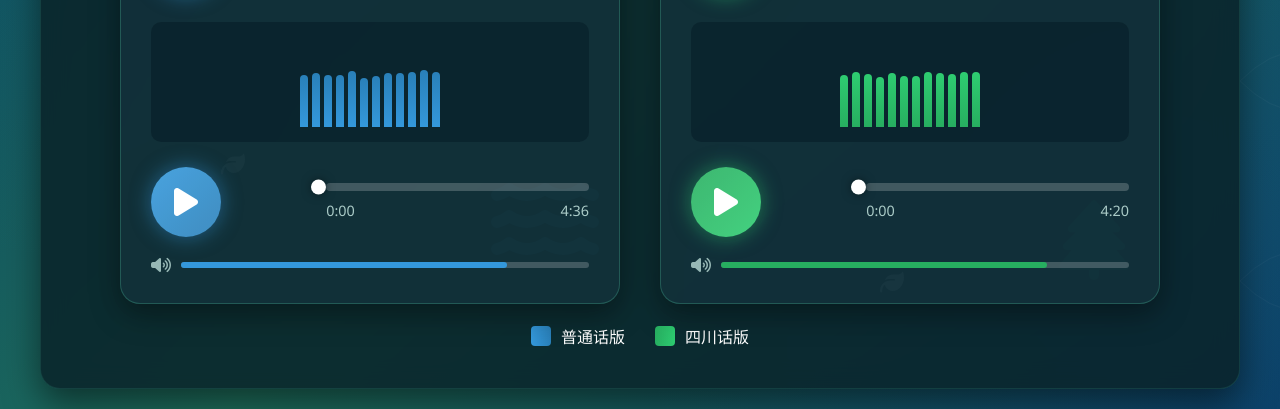
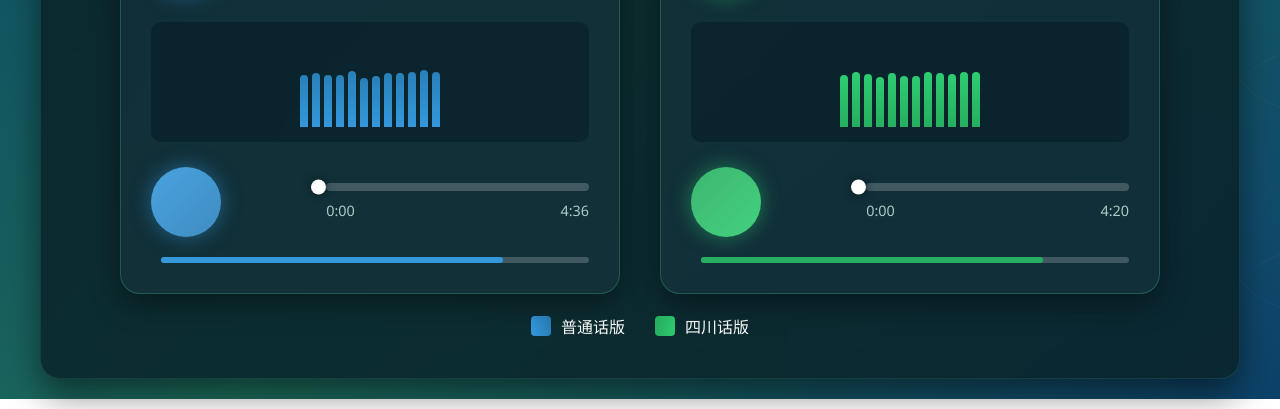
Before and after one commit to xue-xsz/fuzhu.github.io, a plain HTML site: page index.html in a window 1280 px wide. Shown: the part 419-828 px from the top of the page. Drawn offline with Linux system fonts and the light colour scheme.

Commit message:
Update index.html

```diff
--- a/index.html
+++ b/index.html
@@ -4,7 +4,7 @@
     <meta charset="UTF-8">
     <meta name="viewport" content="width=device-width, initial-scale=1.0">
     <title>夫诸·安栖 - 双语音频播放器</title>
-    <link rel="stylesheet" href="https://cdnjs.cloudflare.com/ajax/libs/font-awesome/6.4.0/css/all.min.css">
+<!--     <link rel="stylesheet" href="https://cdnjs.cloudflare.com/ajax/libs/font-awesome/6.4.0/css/all.min.css"> -->
     <style>
         * {
             margin: 0;
```
